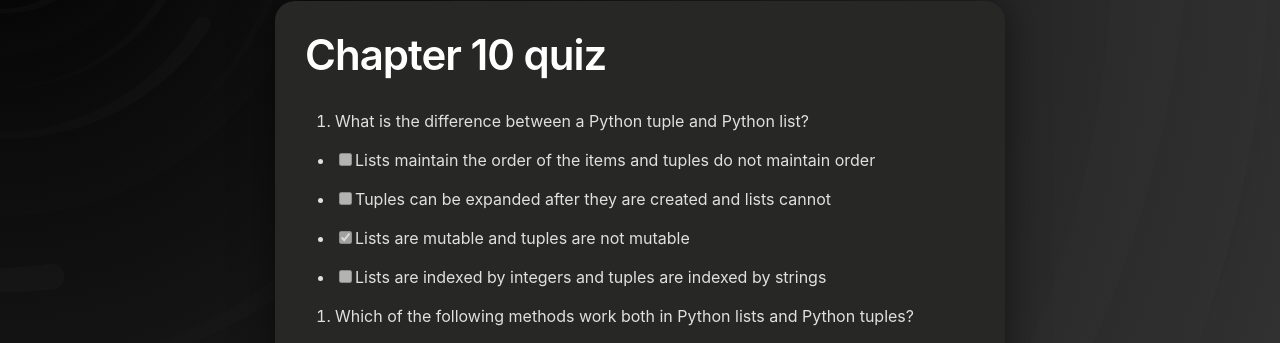
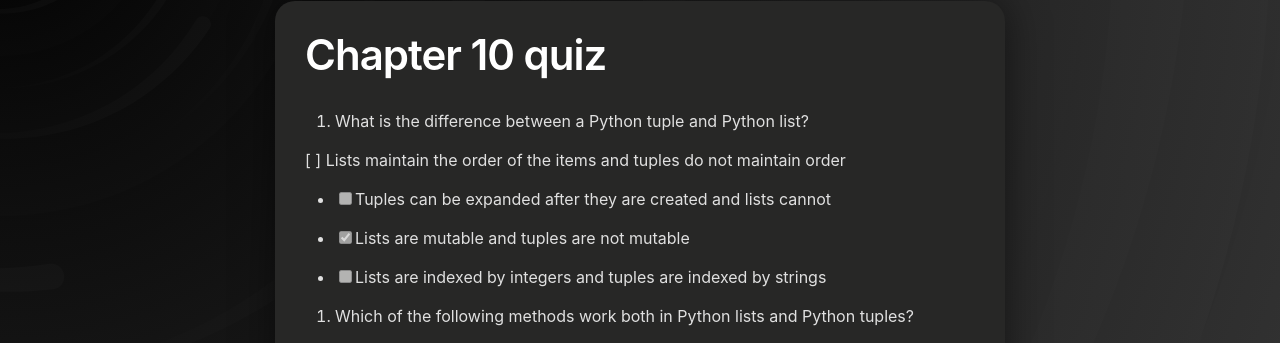
Before and after one commit to RupeshBhandari/rpshbhandari.github.ioa, a Jekyll site: the page built from _posts/2021-04-18-Chapter 10 Quiz.md, in a window 1280 px wide and 900 px high. Shown: the part 104-447 px from the top of the window. Built offline with Jekyll 4.4.1, drawn with Linux system fonts in a browser that asks for light colours; our own code applies the rules of GitHub Pages for plain Markdown files; a script that is not in the unit is left out; comment, search, counter and statistics services are not loaded.

```diff
--- a/_posts/2021-04-18-Chapter 10 Quiz.md
+++ b/_posts/2021-04-18-Chapter 10 Quiz.md
@@ -1,7 +1,7 @@
 1. What is the difference between a Python tuple and Python list?
 
 
-- [ ] Lists maintain the order of the items and tuples do not maintain order
+[ ] Lists maintain the order of the items and tuples do not maintain order
 
 
 - [ ] Tuples can be expanded after they are created and lists cannot
```
